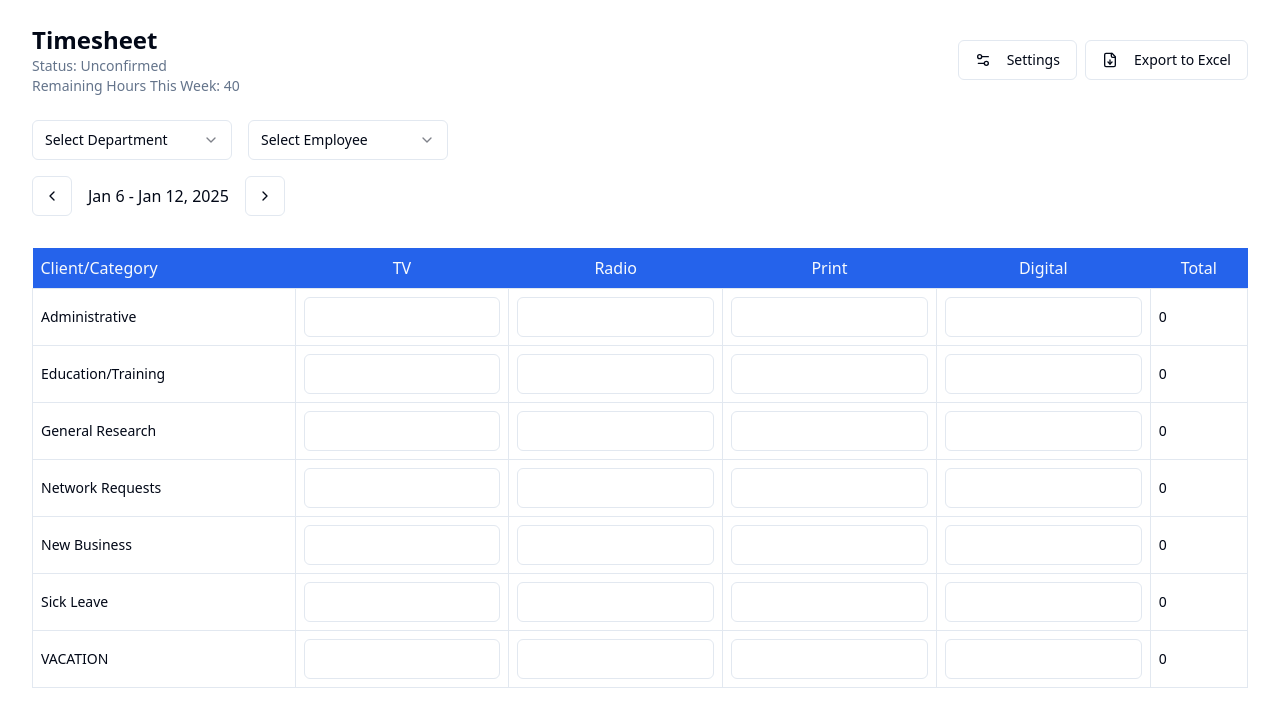
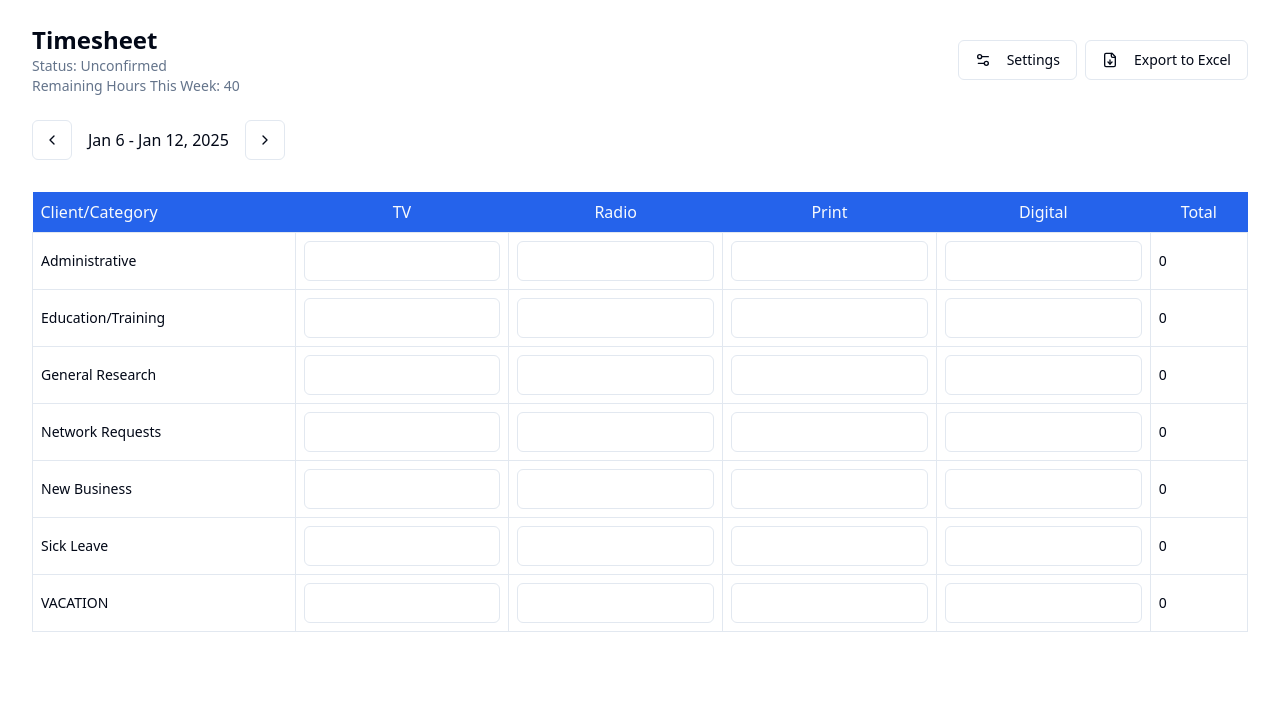
Before and after one commit to fallout666222/media-client-manager, a React (Vite) app: page / in a window 1280 px wide. Shown: the top 726 px of the page. Built offline with nearby package versions, Linux system fonts and the light colour scheme.

Commit message:
Reverted to edit d5571098-1fff-45f9-a9e6-27afcb21dd7c: "Update timesheet to enforce weekly hour limit
Adjust the timesheet logic to ensure that the total hours are limited to 40 hours per week instead of across all weeks.
[skip gpt_engineer]"

```diff
--- a/src/components/TimeSheet/TimeSheetFilters.tsx
+++ /dev/null
@@ -1,73 +0,0 @@
-import React from 'react';
-import {
-  Select,
-  SelectContent,
-  SelectItem,
-  SelectTrigger,
-  SelectValue,
-} from "@/components/ui/select";
-import { Department, Employee } from '@/types/timesheet';
-
-interface TimeSheetFiltersProps {
-  departments: Department[];
-  employees: Employee[];
-  selectedDepartment: string;
-  selectedEmployee: string;
-  onDepartmentChange: (department: string) => void;
-  onEmployeeChange: (employee: string) => void;
-}
-
-export const TimeSheetFilters = ({
-  departments,
-  employees,
-  selectedDepartment,
-  selectedEmployee,
-  onDepartmentChange,
-  onEmployeeChange,
-}: TimeSheetFiltersProps) => {
-  const filteredEmployees = employees.filter(
-    emp => !selectedDepartment || emp.department === selectedDepartment
-  );
-
-  return (
-    <div className="flex gap-4 mb-4">
-      <div className="w-[200px]">
-        <Select
-          value={selectedDepartment}
-          onValueChange={onDepartmentChange}
-        >
-          <SelectTrigger>
-            <SelectValue placeholder="Select Department" />
-          </SelectTrigger>
-          <SelectContent>
-            <SelectItem value="">All Departments</SelectItem>
-            {departments.map((dept) => (
-              <SelectItem key={dept.id} value={dept.id}>
-                {dept.name}
-              </SelectItem>
-            ))}
-          </SelectContent>
-        </Select>
-      </div>
-
-      <div className="w-[200px]">
-        <Select
-          value={selectedEmployee}
-          onValueChange={onEmployeeChange}
-        >
-          <SelectTrigger>
-            <SelectValue placeholder="Select Employee" />
-          </SelectTrigger>
-          <SelectContent>
-            <SelectItem value="">All Employees</SelectItem>
-            {filteredEmployees.map((emp) => (
-              <SelectItem key={emp.id} value={emp.id}>
-                {emp.name}
-              </SelectItem>
-            ))}
-          </SelectContent>
-        </Select>
-      </div>
-    </div>
-  );
-};
--- a/src/pages/TimeSheet.tsx
+++ b/src/pages/TimeSheet.tsx
@@ -3,12 +3,11 @@ import { TimeSheetGrid } from '@/components/TimeSheet/TimeSheetGrid';
 import { Settings } from '@/components/TimeSheet/Settings';
 import { WeekPicker } from '@/components/TimeSheet/WeekPicker';
 import { ApprovalActions } from '@/components/TimeSheet/ApprovalActions';
-import { TimeSheetFilters } from '@/components/TimeSheet/TimeSheetFilters';
 import { Button } from '@/components/ui/button';
 import { useToast } from '@/hooks/use-toast';
 import { FileDown, Settings2 } from 'lucide-react';
 import { format } from 'date-fns';
-import { TimeEntry, TimeSheetStatus, TimeSheetData, Department, Employee } from '@/types/timesheet';
+import { TimeEntry, TimeSheetStatus, TimeSheetData } from '@/types/timesheet';
 
 const TimeSheet = () => {
   const [showSettings, setShowSettings] = useState(false);
@@ -27,22 +26,8 @@ const TimeSheet = () => {
   const [status, setStatus] = useState<TimeSheetStatus>('unconfirmed');
   const { toast } = useToast();
 
-  const [selectedDepartment, setSelectedDepartment] = useState('');
-  const [selectedEmployee, setSelectedEmployee] = useState('');
-
-  // Mock data for departments and employees - replace with actual data source
-  const departments: Department[] = [
-    { id: 'dept1', name: 'Marketing' },
-    { id: 'dept2', name: 'Sales' },
-    { id: 'dept3', name: 'Operations' }
-  ];
-
-  const employees: Employee[] = [
-    { id: 'emp1', name: 'John Doe', department: 'dept1' },
-    { id: 'emp2', name: 'Jane Smith', department: 'dept1' },
-    { id: 'emp3', name: 'Bob Johnson', department: 'dept2' },
-    { id: 'emp4', name: 'Alice Brown', department: 'dept3' }
-  ];
+  // TODO: This should come from authentication context
+  const isManager = true;
 
   const getCurrentWeekKey = () => {
     return format(currentDate, 'yyyy-MM-dd');
@@ -155,15 +140,6 @@ const TimeSheet = () => {
     setMediaTypes(prev => prev.filter(t => t !== type));
   };
 
-  const handleDepartmentChange = (departmentId: string) => {
-    setSelectedDepartment(departmentId);
-    setSelectedEmployee(''); // Reset employee selection when department changes
-  };
-
-  const handleEmployeeChange = (employeeId: string) => {
-    setSelectedEmployee(employeeId);
-  };
-
   const currentWeekEntries = timeEntries[getCurrentWeekKey()] || {};
 
   return (
@@ -208,15 +184,6 @@ const TimeSheet = () => {
       ) : (
         <>
           <div className="space-y-4">
-            <TimeSheetFilters
-              departments={departments}
-              employees={employees}
-              selectedDepartment={selectedDepartment}
-              selectedEmployee={selectedEmployee}
-              onDepartmentChange={handleDepartmentChange}
-              onEmployeeChange={handleEmployeeChange}
-            />
-
             <WeekPicker
               currentDate={currentDate}
               onWeekChange={setCurrentDate}
@@ -225,7 +192,7 @@ const TimeSheet = () => {
             <div className="flex items-center justify-between">
               <ApprovalActions
                 status={status}
-                isManager={true}
+                isManager={isManager}
                 onSubmitForReview={handleSubmitForReview}
                 onApprove={handleApprove}
                 onReject={handleReject}
```
Also changed, not shown: src/types/timesheet.ts (+0 -11 lines).
